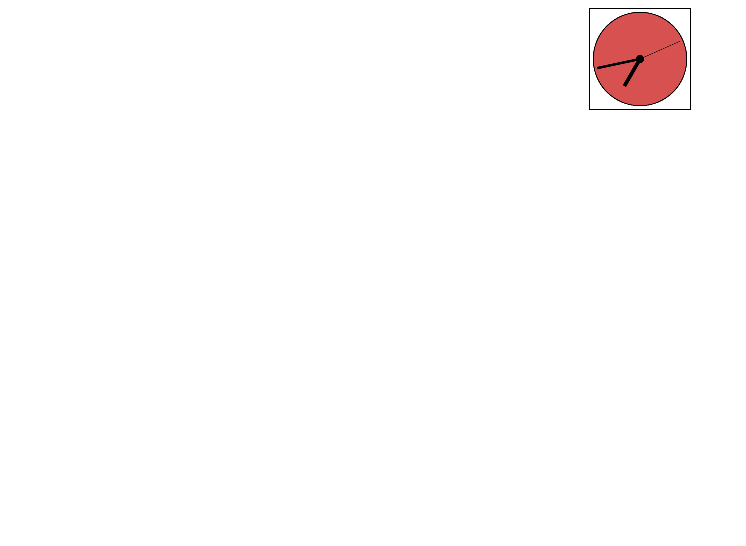
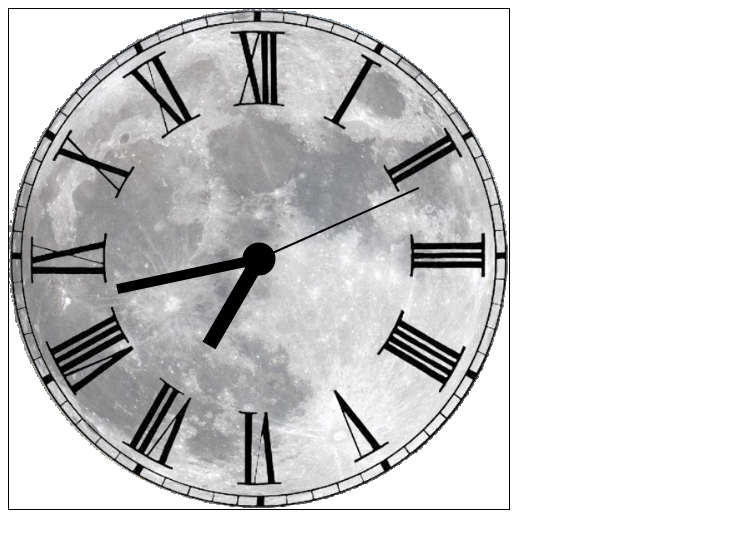
Before and after one commit to chadLinthicum/APP-Analog_Clock, a plain HTML site: page index.html in a window 1280 px wide. Shown: the whole page, without its empty margins (0-746 px from the left). Drawn offline with Linux system fonts and the light colour scheme.

Commit message:
Added numbers and background to clock face.

```diff
--- a/index.html
+++ b/index.html
@@ -1,29 +1,17 @@
 <!DOCTYPE html>
 <html lang="en">
-
-<style>
-  #canvas {
-    height: 100px;
-    width: 100px;
-    border: 1px solid black;
-  }
-  body {
-    text-align: center;
-  }
-</style>
-
 <head>
   <meta charset="UTF-8">
   <meta http-equiv="X-UA-Compatible" content="IE=edge">
   <meta name="viewport" content="width=device-width, initial-scale=1.0">
   <title>Poké Clock</title>
+  <link rel="stylesheet" href="style.css">
 </head>
-
 <body>
-  <canvas id="canvas" width="400" height="400"></canvas>
+  <canvas id="canvas" width="500" height="500"></canvas>
+  <div style="display:none;">
+    <img src="./assets/moon_clock.png" id="moon">
   </div>
+  <script src="./script.js"></script>
 </body>
-
-<script src="./script.js"></script>
-
 </html>
--- a/script.js
+++ b/script.js
@@ -1,17 +1,21 @@
 canvas = document.getElementById("canvas");
 ctx = canvas.getContext('2d');
 
+const moon = document.getElementById('moon');
+
 setInterval(function() {
-  clockFace(185, '#D85151');
+
+  ctx.drawImage(moon, 0, 0, canvas.width, canvas.height);
   hoursHand();
   minutesHand();
   secondsHand();
   clockFace(13, 'black');
+
 }), 500;
 
 function clockFace(radius, color) {
   ctx.beginPath();
-  ctx.arc(200, 200, radius, 0, 2 * Math.PI);
+  ctx.arc(canvas.width/2,canvas.height/2, radius, 0, 2 * Math.PI);
   ctx.lineWidth=7;
   ctx.stroke();
   ctx.fillStyle = color;
@@ -20,7 +24,7 @@ function clockFace(radius, color) {
 
 function secondsHand() {
   const seconds = new Date().getSeconds();
-  ctx.translate(200,200);
+  ctx.translate(canvas.width/2,canvas.height/2);
   degrees = seconds * 6;
   ctx.rotate(Math.PI / 180 * degrees);
   ctx.fillStyle = "black";
@@ -30,21 +34,23 @@ function secondsHand() {
 
 function minutesHand() {
   const minutes = new Date().getMinutes();
-  ctx.translate(200,200);
+  ctx.translate(canvas.width/2,canvas.height/2);
   degrees = minutes * 6;
   ctx.rotate(Math.PI / 180 * degrees);
   ctx.fillStyle = "black";
-  fillRectCentered(0, 0, 10, -175);
+  fillRectCentered(0, 0, 10, -145);
   ctx.resetTransform();
 }
 
 function hoursHand() {
   const hours = new Date().getHours();
-  ctx.translate(200,200);
+  ctx.translate(canvas.width/2,canvas.height/2);
+
+
   degrees = hours * 30;
   ctx.rotate(Math.PI / 180 * degrees);
   ctx.fillStyle = "black";
-  fillRectCentered(0,0,15,-125);
+  fillRectCentered(0,0,15,-100);
   ctx.resetTransform();
 }
 
--- /dev/null
+++ b/style.css
@@ -0,0 +1,7 @@
+#canvas {
+  border: 1px solid black;
+}
+
+/* body {
+  text-align: center;
+} */
```
Also changed, not shown: assets/clockFace.jpg (added), assets/clockFace.png (added), assets/moon_1.jpg (added), assets/moon_1.png (added), assets/moon_clock.png (added), 1 other file.
